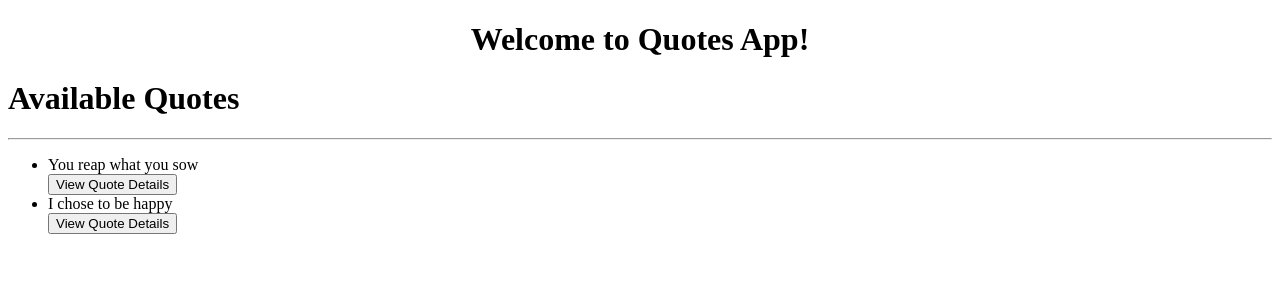
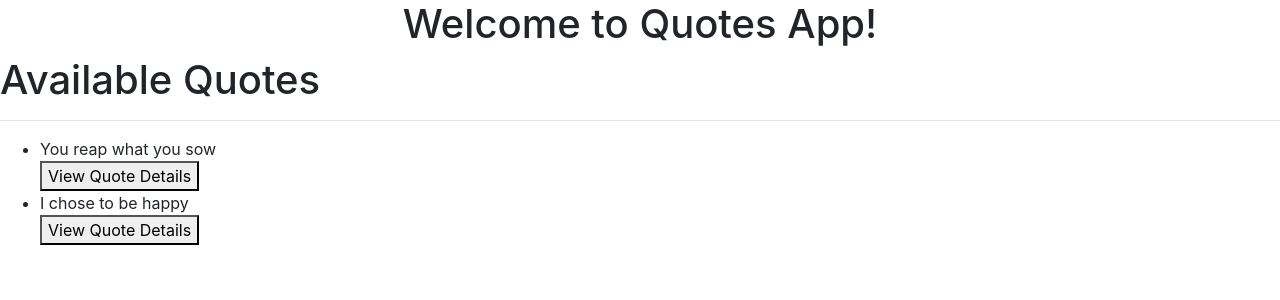
Before and after one commit to niEmerance/coreWeek1Proj, an Angular app: page / in a window 1280 px wide. Shown: the top 300 px of the page. Built offline with nearby package versions, Linux system fonts and the light colour scheme.

Commit message:
Adding Bootstrap files

```diff
--- a/package.json
+++ b/package.json
@@ -19,6 +19,8 @@
     "@angular/platform-browser": "~8.2.0",
     "@angular/platform-browser-dynamic": "~8.2.0",
     "@angular/router": "~8.2.0",
+    "bootstrap": "^4.3.1",
+    "popper": "^1.0.1",
     "rxjs": "~6.4.0",
     "tslib": "^1.10.0",
     "zone.js": "~0.9.1"
--- a/src/app/votes/votes.component.ts
+++ b/src/app/votes/votes.component.ts
@@ -7,7 +7,7 @@ import { Component, OnInit } from '@angular/core';
 })
 export class VotesComponent implements OnInit {
   upvotes=0;
-  downvotes=0
+  downvotes=0;
 
   upvote(){
     this.upvotes++;
--- a/src/styles.css
+++ b/src/styles.css
@@ -1 +1,2 @@
 /* You can add global styles to this file, and also import other style files */
+@import "~bootstrap/dist/css/bootstrap.css"
```
Also changed, not shown: 1 other file (tests, documents, lock files or other folders).
